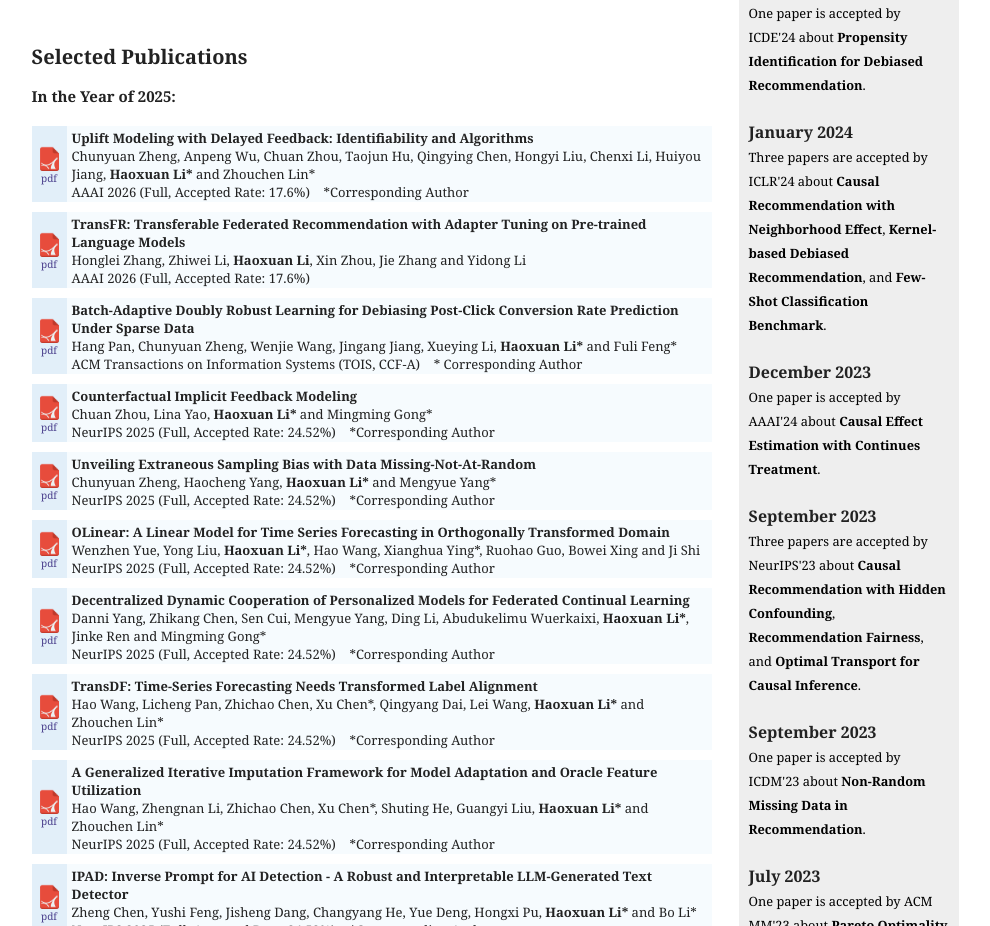
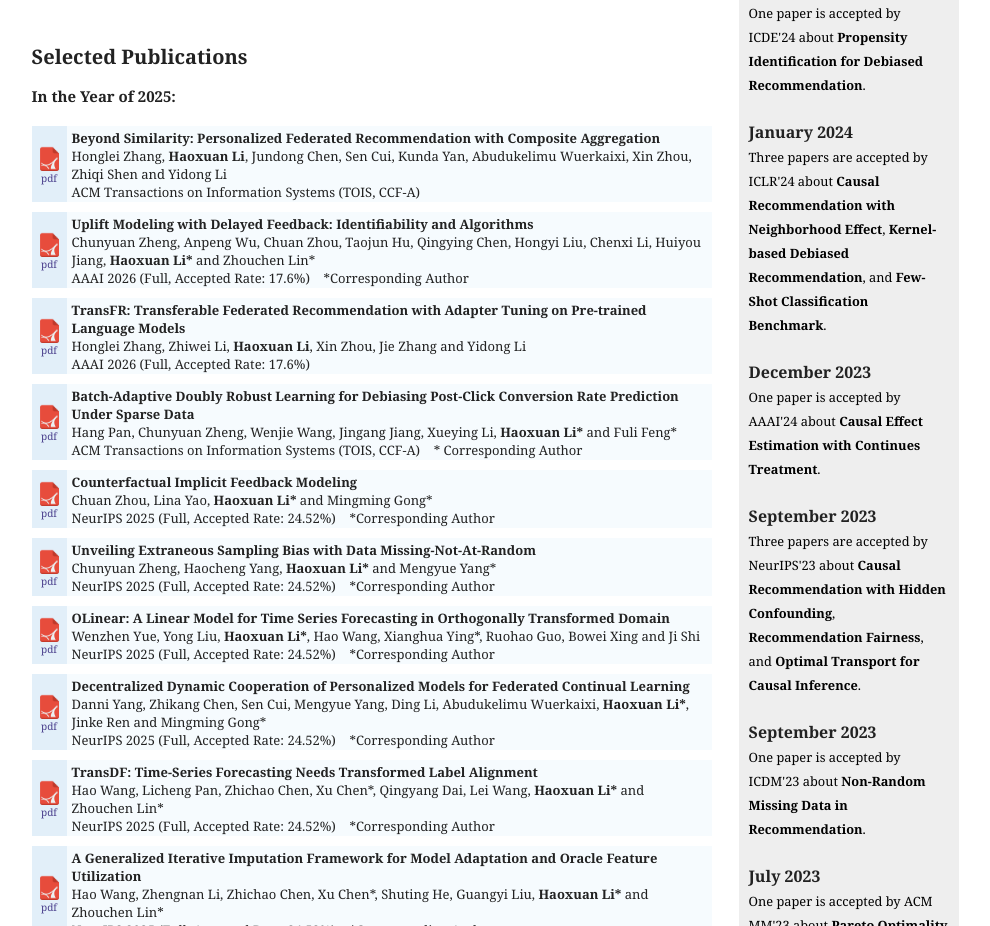
Before and after one commit to haoxuanli-pku/haoxuanli-pku.github.io, a plain HTML site: page index.html in a window 1280 px wide. Shown: the part 1080-2006 px from the top of the page, without its empty margins (145-1135 px from the left). Drawn offline with Linux system fonts and the light colour scheme.

Commit message:
Update index.html

```diff
--- a/index.html
+++ b/index.html
@@ -230,6 +230,18 @@ Multi-modal Data Analysis" </font> </br>
   <tbody>
   <tr>
     <td class="left"><a href="" target="_blank"><img src="./images/pdf.png" width="25" height="25"><br>pdf</a></td>
+    <td><span class="title">Beyond Similarity: Personalized Federated Recommendation with Composite Aggregation</span>
+      <br>Honglei Zhang, <strong>Haoxuan Li</strong>, Jundong Chen, Sen Cui, Kunda Yan, Abudukelimu Wuerkaixi, Xin Zhou, Zhiqi Shen and Yidong Li
+    <br>ACM Transactions on Information Systems (TOIS, CCF-A)
+  </td>
+  </tr>
+ </tbody>
+</table>
+
+<table>
+  <tbody>
+  <tr>
+    <td class="left"><a href="" target="_blank"><img src="./images/pdf.png" width="25" height="25"><br>pdf</a></td>
     <td><span class="title">Uplift Modeling with Delayed Feedback: Identifiability and Algorithms</span>
       <br>Chunyuan Zheng, Anpeng Wu, Chuan Zhou, Taojun Hu, Qingying Chen, Hongyi Liu, Chenxi Li, Huiyou Jiang, <strong>Haoxuan Li*</strong> and Zhouchen Lin*
     <br>AAAI 2026 (Full, Accepted Rate: 17.6%) &nbsp;&nbsp; *Corresponding Author
```
